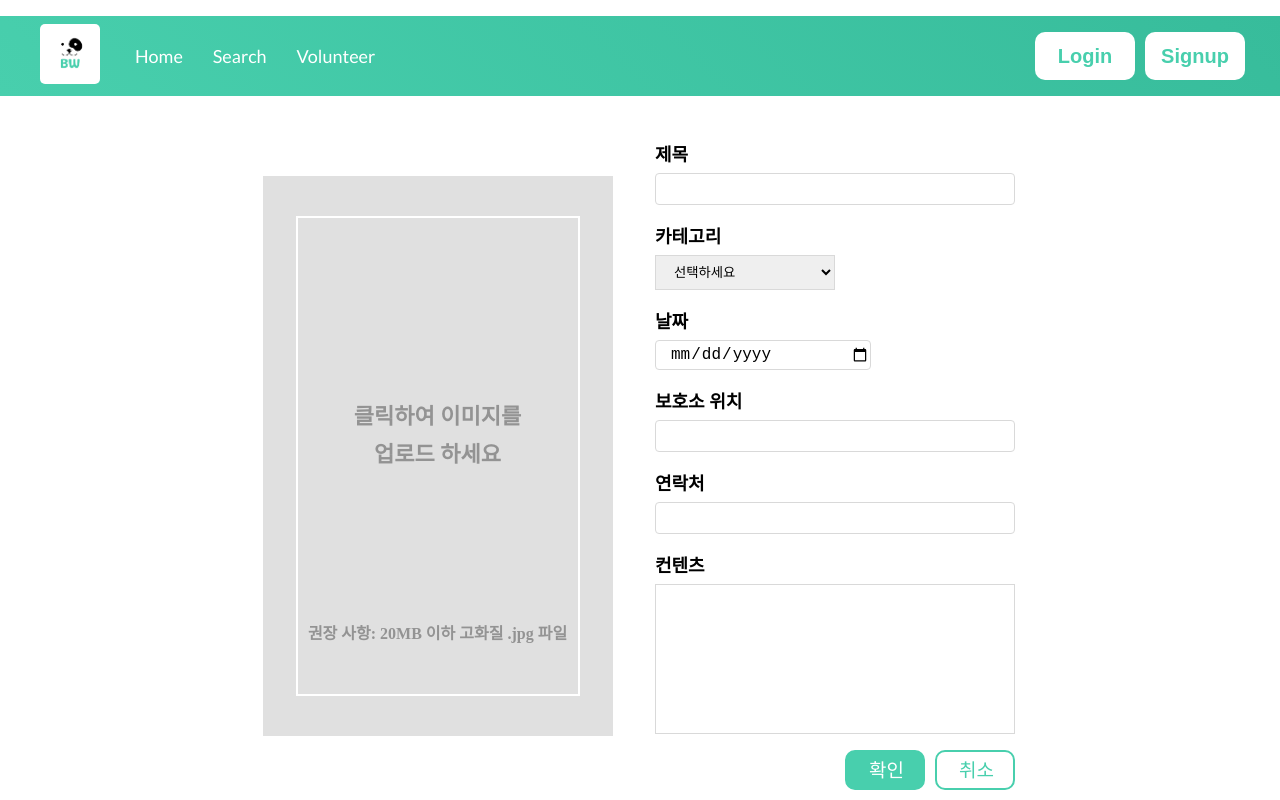
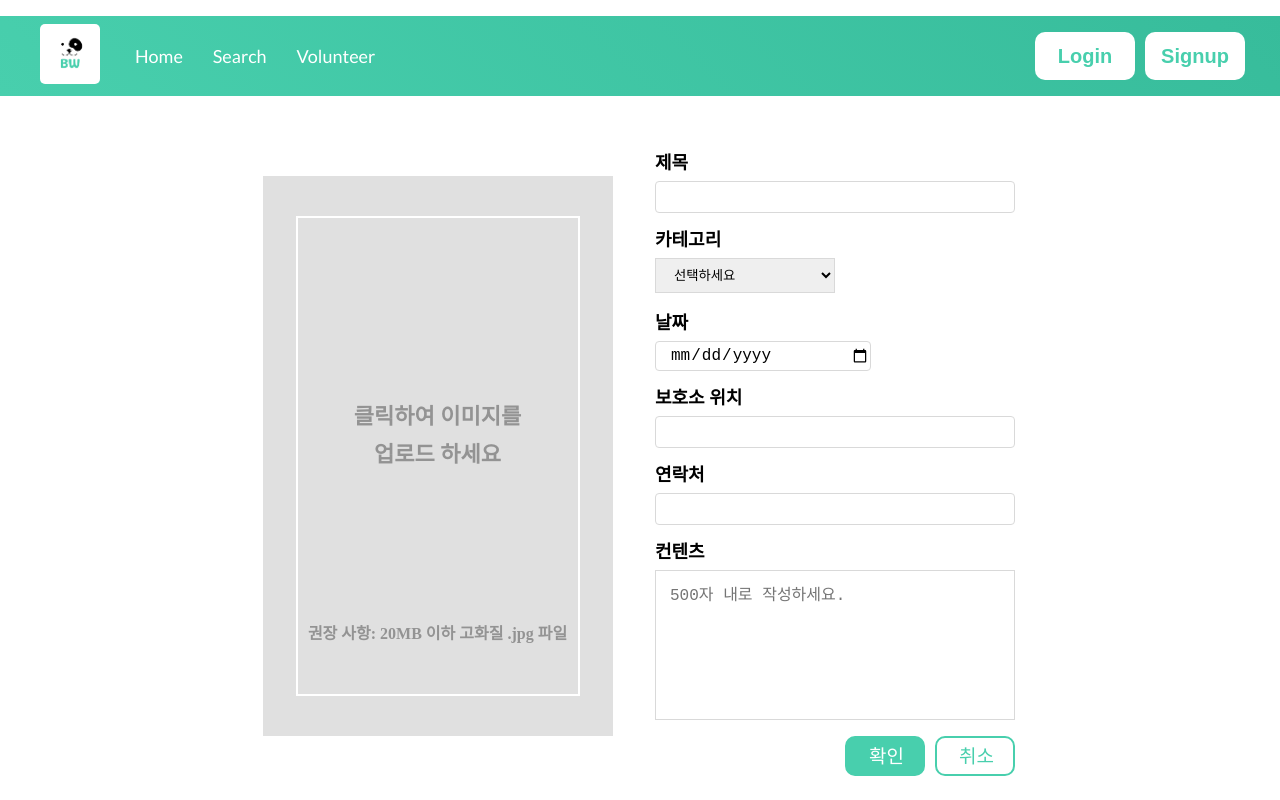
Before and after one commit to xxrang/BowWow, a React (Create React App) app in the folder client/: page /postform in a window 1280 px wide. Shown: the top 800 px of the page. Built offline with nearby package versions, Linux system fonts and the light colour scheme; a web font is replaced by a local one.

Commit message:
fix/signup 깃오류발생

```diff
--- /dev/null
+++ b/client/src/component/ErrorMessage.js
@@ -0,0 +1,9 @@
+import styled from "styled-components";
+
+export const ErrorMessage = styled.p`
+  padding: 0;
+  margin:0;
+  color: red;
+  margin-top: 4px;
+  padding-left: 2px;
+`;
--- a/client/src/component/PostForm/PostContent.js
+++ b/client/src/component/PostForm/PostContent.js
@@ -2,41 +2,51 @@ import React from 'react'
 import { useForm } from "react-hook-form";
 import { StyledPostContent, BtnLink, TextArea } from "./StyledPostForm";
 
-const PostContent = () => {
+import { ErrorMessage } from '../ErrorMessage';
 
-  const {
-    register,
-    handleSubmit,
-    formState: { errors },
-  } = useForm();
-  const onSubmit = (data) => console.log(data);
+const PostContent = ({ postFormHandler }) => {
+  const {register, handleSubmit, formState: { errors }, } = useForm();
+  const onSubmit = (data) => {
+    postFormHandler(data);
+  };
+  console.log(errors);
   return (
     <StyledPostContent>
       <form onSubmit={handleSubmit(onSubmit)}>
         <label htmlFor="title">제목</label>
         <input
           id="title"
-          {...register("title", { required: true })}
+          {...register("title", { required: true, minLength: 1 })}
           type="text"
         />
-          <label htmlFor="category">카테고리</label>
-          <select {...register("category")} id="category">
-            <option value="">선택하세요</option>
-            <option value="dogs">유기견 소개</option>
-            <option value="volunteer">봉사 일정 공유</option>
-          </select>
+        {errors.title && <ErrorMessage>제목을 입력하세요.</ErrorMessage>}
+
+        <label htmlFor="category">카테고리</label>
+        <select {...register("category", { required: true })} id="category">
+          <option value="">선택하세요</option>
+          <option value="dogs">유기견 소개</option>
+          <option value="volunteer">봉사 일정 공유</option>
+        </select>
+        {errors.category && <ErrorMessage>카테고리를 선택하세요.</ErrorMessage>}
 
         <label htmlFor="date">날짜</label>
         <input id="date-picker" {...register("date")} type="date" />
+        {errors.date && <ErrorMessage>날짜를 선택하세요</ErrorMessage>}
 
         <label htmlFor="location">보호소 위치</label>
         <input {...register("location")} type="text" />
 
-        <label htmlFor="contact">연락처</label>
-        <input {...register("contact")} type="text" />
-
+        <label htmlFor="mobile">연락처</label>
+        <input
+          {...register("mobile", {required: true, pattern: /\d{2,3}[- ]\d{3,4}[- ]\d{4}/gi })}
+          type="text"
+        />
+        {errors.mobile && <ErrorMessage>형식에 맞게 입력하세요.</ErrorMessage>}
         <label htmlFor="content">컨텐츠</label>
-        <TextArea {...register("content", { required: true })} />
+        <TextArea
+          {...register("content", { required: true, maxLength: 500 })}
+          placeholder="500자 내로 작성하세요."
+        />
 
         <div className="button-wapper">
           <button type="submit">확인</button>
@@ -45,6 +55,6 @@ const PostContent = () => {
       </form>
     </StyledPostContent>
   );
-}
+};
 
 export default PostContent
--- a/client/src/component/PostForm/StyledPostForm.js
+++ b/client/src/component/PostForm/StyledPostForm.js
@@ -89,7 +89,7 @@ export const StyledPostContent = styled.div`
     height: 100%;
   }
   > form label {
-    margin: 20px 0 6px 0;
+    margin: 15px 0 6px 0;
     font-style: normal;
     font-weight: 700;
     font-size: 18px;
@@ -157,6 +157,7 @@ export const StyledPostContent = styled.div`
     height: 35px;
     outline: none;
     padding-left: 14px;
+    margin-bottom: 3px;
   }
 `;
 
--- a/client/src/component/PostForm/index.js
+++ b/client/src/component/PostForm/index.js
@@ -1,14 +1,14 @@
-import React,{useState} from 'react'
+import React, { useState, useCallback } from "react";
 import { StyledPostForm } from './StyledPostForm';
 import UploadImg from './UploadImg';
 import PostContent from './PostContent';
-// import camera from '../../images/bros_blank.jpg'
+// import axios from "axios";
 
 const PostForm = () => {
+  //* 이미지 미리보기
   const [userImage, setUserImage] = useState(null);
-  console.log(userImage);
-
-const imageHandler = (e) => {
+  const [imgCheck, setImgCheck] = useState("false");
+  const imageHandler = (e) => {
   const reader = new FileReader();
 
   reader.onload = () => {
@@ -17,16 +17,43 @@ const imageHandler = (e) => {
     }
   };
   console.log(e.target.files);
-  reader.readAsDataURL(e.target.files[0]);
+    reader.readAsDataURL(e.target.files[0]);
+    setImgCheck("true");
 };
 
+  //*데이터 편집 후 전송
+  const [post, setPost] = useState('')
+  const postHandler = useCallback(
+    (data) => {
+      const { title, category, date, location, mobile, content } = data;
+      setPost({
+        title,
+        category,
+        date,
+        location,
+        mobile,
+        content,
+        image: userImage,
+        imgCheck,
+      });
+      // console.log(data)
+
+      // axios.post("https://localhost:4000/posts", post, {
+      //   headers: {"Content-Type": "multipart/form-data",},
+      //   withCredentials: true,
+      //   }
+      // );
+    },
+    [post, userImage, imgCheck]
+  );
+  console.log(post);
 
   return (
     <StyledPostForm>
       <UploadImg imageHandler={imageHandler} userImage={userImage} />
-      <PostContent />
+      <PostContent postFormHandler={postHandler} />
     </StyledPostForm>
   );
 }
 
-export default PostForm
+export default PostForm;
--- a/client/src/component/SignUp/index.js
+++ b/client/src/component/SignUp/index.js
@@ -1,67 +1,131 @@
-import React, { useState} from 'react';
+import React, { useState, useHistory, useCallback } from "react";
 import {StyledSignUp, BtnLink,ErrorMessage } from './StyledSignUp'
-import { useForm } from 'react-hook-form';
 import camera from '../../images/bros_blank.jpeg'
 import UserImgUpload from './UserImgUpload';
+import useInput from '../../hooks/useInput';
+// import axios from 'axios';
 
 const SignUp = () => {
+  //* image preview
   const [userImage, setUserImage] = useState(camera);
-
+  const [imgCheck, setImgCheck] = useState("false");
   const imageHandler = (e) => {
     const reader = new FileReader();
 
     reader.onload = () => {
       if (reader.readyState === 2) {
-        setUserImage(reader.result)
+        setUserImage(reader.result);
       }
     };
     console.log(e.target.files);
     reader.readAsDataURL(e.target.files[0]);
+    setUserImage(e.target.files[0]);
+    setImgCheck("true");
   };
 
-  const { register, handleSubmit,formState: {errors} } = useForm();
-   const onSubmit = (data) => console.log(data);
-  // console.log(watch());
-  console.log("errors:",errors)
+  //* user data
+  //email
+  const [email, onChangeEmail] = useInput("");
+  const [nickname, onChangeNickname] = useInput("");
+  const [introduce, onChangeIntroduce] = useInput("");
+
+  //*user data password
+  const [password, onChangePassword] = useInput("");
+  const [passwordCheck, setPasswordCheck] = useState("");
+  const [passwordError, setPasswordError] = useState(false);
+  const onChangePasswordCheck = useCallback(
+    (e) => {
+      setPasswordCheck(e.target.value);
+      setPasswordError(e.target.value !== password);
+    },[password]);
+
+  //* form submit
+  const signupHandler = useCallback(
+    (e) => {
+      e.preventDefault();
+      if (password !== passwordCheck) {
+        return setPasswordError(true);
+      }
+      const user = {
+        email,
+        nickname,
+        introduce,
+        password,
+        userImage,
+        imgCheck,
+      };
+      // axios.post('https://localhost:4000/user/singup',user, {
+      //     headers: {
+      //       'Content-Type': 'multipart/form-data',
+      //     },
+      //     withCredentials: true,
+      //   })
+      console.log(user);
+      // console.log("email:", email,
+      //   "| nickname: ", nickname,
+      //   "| introduce :", introduce,
+      //   "| password :", password,
+      //   "| passwordCheck :", passwordCheck,
+      //   "| image", userImage
+      // );
+
+      alert("회원가입이 완료되었습니다.");
+    },
+    [email, nickname, introduce, password, userImage, imgCheck]
+  );
+
   return (
     <StyledSignUp>
-      <form onSubmit={handleSubmit(onSubmit)}>
-        <div className="user-info"></div>
+      <form onSubmit={(e) => { signupHandler(e) }}>
         <label htmlFor="email">이메일</label>
-        <input {...register("email", { required: true })} type="email" />
-        {errors.email && (
-          <ErrorMessage>이메일 형식에 맞게 다시 작성해 주십시오.</ErrorMessage>
-        )}
+        <input
+          name="email"
+          type="email"
+          value={email}
+          required
+          onChange={onChangeEmail}
+        />
         <label htmlFor="password">비밀번호</label>
         <input
-          {...register("password", { required: true, minLength: 8 })}
+          name="password"
           type="password"
+          value={password}
+          onChange={onChangePassword}
+          required
         />
-
         <label htmlFor="passwordCheck">비밀번호 확인</label>
         <input
-          {...register("passwordCheck", { required: true, minLength: 8 })}
+          name="passwordCheck"
           type="password"
+          value={passwordCheck}
+          onChange={onChangePasswordCheck}
+          required
         />
-
+        {passwordError ? (
+          <ErrorMessage>비밀번호가 일치하지 않습니다.</ErrorMessage>
+        ) : null}
         <UserImgUpload imageHandler={imageHandler} userImage={userImage} />
-
-        {/* <div className="user-info"> */}
         <label htmlFor="nickname">닉네임</label>
         <input
-          {...register("nickname", { required: true, minLength: 3 })}
           type="text"
+          name="nickname"
+          value={nickname}
+          required
+          onChange={onChangeNickname}
         />
-        {errors.nickname && <ErrorMessage>닉네임은 필수입니다.</ErrorMessage>}
-        <label htmlFor="content">유저 소개</label>
+        <label htmlFor="introduce">유저 소개</label>
         <input
-          {...register("content")}
+          name="introduce"
           type="text"
           className="user-info-content"
           placeholder="50자 이내로 입력해주세요."
+          value={introduce}
+          onChange={onChangeIntroduce}
         />
         <div className="button-wapper">
-          <button type="submit">확인</button>
+          <button type="submit">
+            확인
+          </button>
           <BtnLink to="/">취소</BtnLink>
         </div>
       </form>
@@ -69,4 +133,4 @@ const SignUp = () => {
   );
 }
 
-export default SignUp
+export default SignUp;
--- /dev/null
+++ b/client/src/hooks/useInput.js
@@ -0,0 +1,10 @@
+/* eslint-disable import/no-anonymous-default-export */
+import { useState, useCallback } from "react";
+
+export default (initValue = null) => {
+  const [value, setter] = useState(initValue);
+  const handler = useCallback((e) => {
+    setter(e.target.value);
+  }, []);
+  return [value, handler, setter];
+};
```
Also changed, not shown: 2 other files (tests, documents, lock files or other folders).
